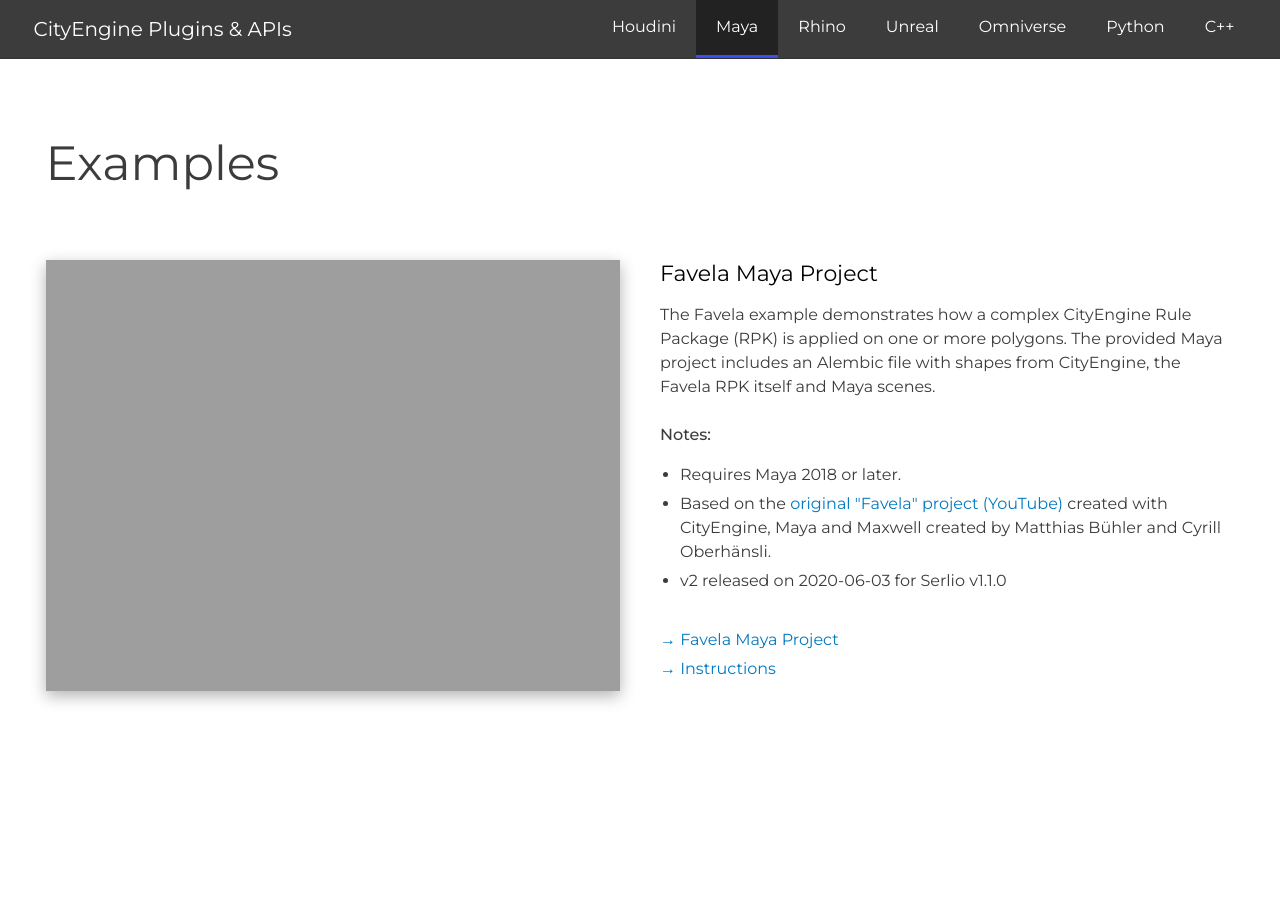
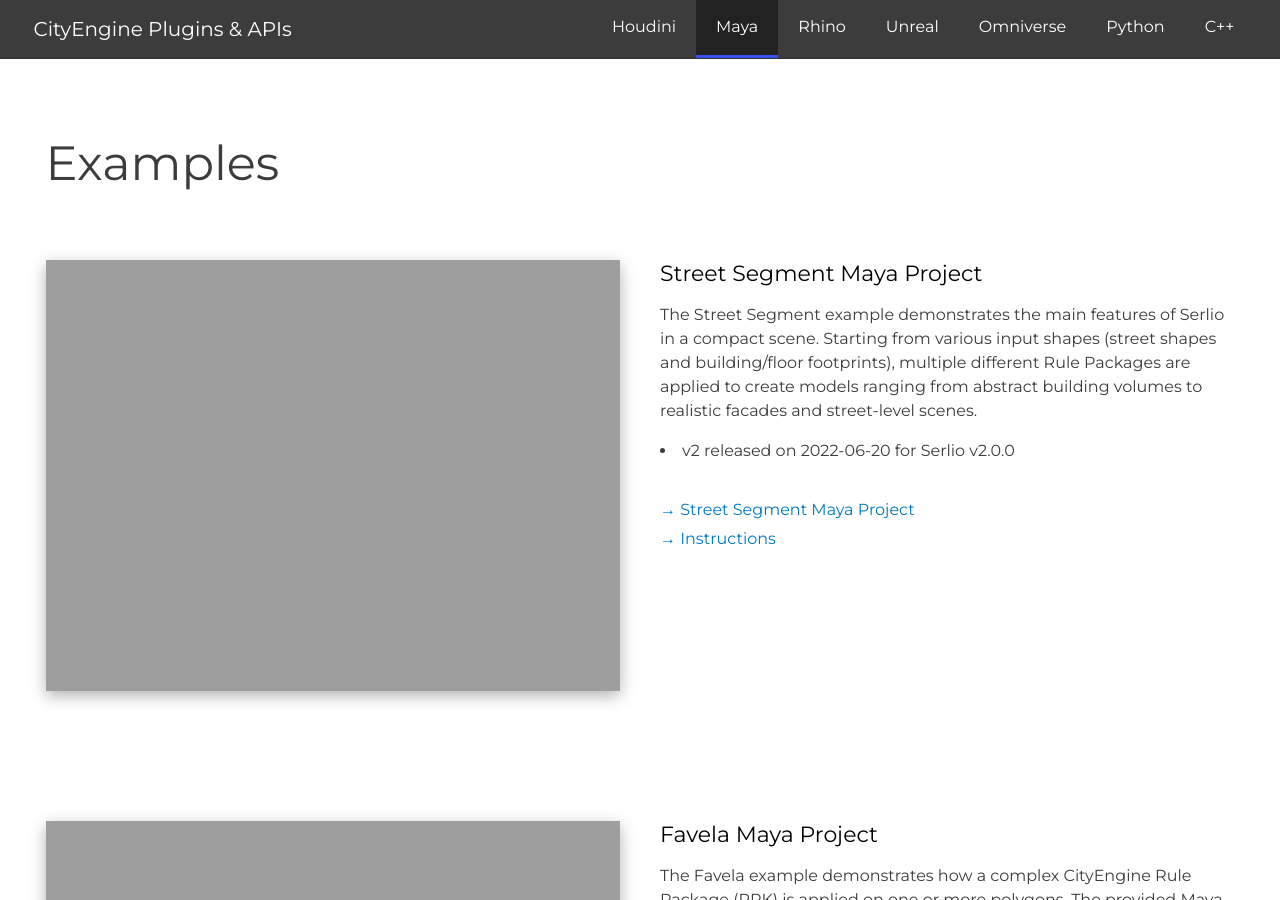
Before and after one commit to Esri/cityengine, a Jekyll site: the page built from _plugins/serlio.md, in a window 1280 px wide and 900 px high, scrolled down 2736 px. Built offline with Jekyll 4.4.1, drawn with Linux system fonts in a browser that asks for light colours.

Commit message:
Add new street segment example

```diff
--- a/_plugins/serlio.md
+++ b/_plugins/serlio.md
@@ -43,6 +43,20 @@
 
 examples:
 
+  - title: Street Segment Maya Project
+    text: The Street Segment example demonstrates the main features of Serlio in a compact scene. Starting from various input shapes (street shapes and building/floor footprints), multiple different Rule Packages are applied to create models ranging from abstract building volumes to realistic facades and street-level scenes. </li><li>v2 released on 2022-06-20 for Serlio v2.0.0</li></ul>
+
+    files:
+    - title: Street Segment Maya Project
+      link: https://github.com/Esri/serlio/releases/download/v2.0.0/street_segment_maya_project.zip
+    - title: Instructions
+      link: ./assets/files/serlio_street_segment_instructions.txt
+
+    images:
+      - image-name: serlio_ex_2_1.png
+
+
+
   - title: Favela Maya Project
     text: The Favela example demonstrates how a complex CityEngine Rule Package (RPK) is applied on one or more polygons. The provided Maya project includes an Alembic file with shapes from CityEngine, the Favela RPK itself and Maya scenes.</br></br><strong>Notes:</strong><ul><li>Requires Maya 2018 or later. </li><li>Based on the <a href="https://www.youtube.com/watch?v=IY5gU1J39Ec" target="_blank">original "Favela" project (YouTube)</a> created with CityEngine, Maya and Maxwell created by Matthias Bühler and Cyrill Oberhänsli. </li><li>v2 released on 2020-06-03 for Serlio v1.1.0</li></ul>
 
```
